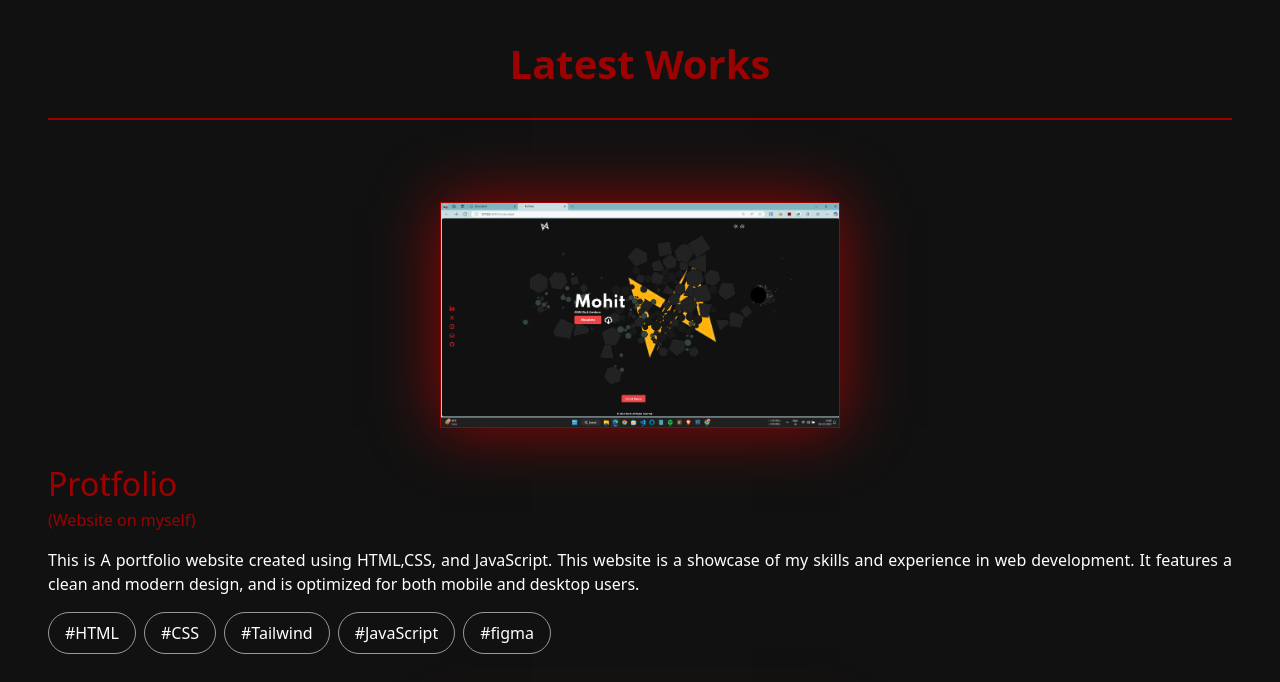
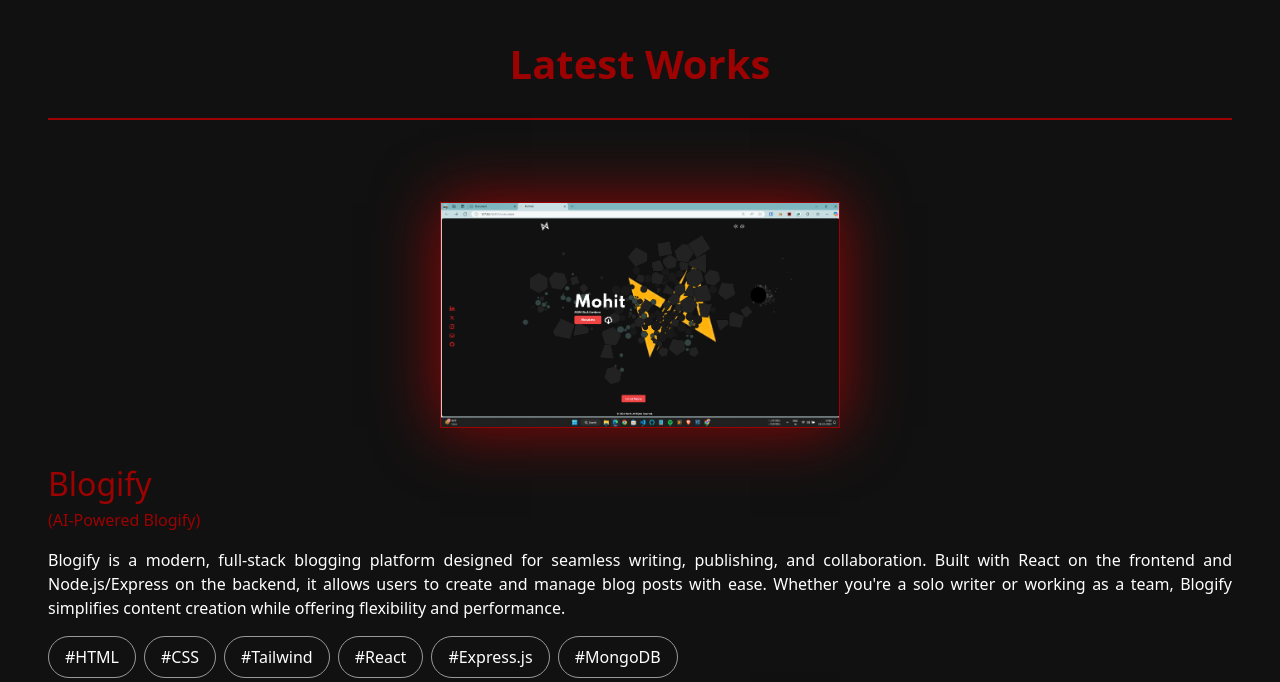
Before and after one commit to hellomohit722/Portfolio, a website: page Porfolio/project.html in a window 1280 px wide. Shown: the part 118-800 px from the top of the page. Drawn offline with Linux system fonts and the light colour scheme.

Commit message:
Update project.html

```diff
--- a/Porfolio/project.html
+++ b/Porfolio/project.html
@@ -37,24 +37,7 @@
                     <line x1="4.22" y1="19.78" x2="5.64" y2="18.36"></line>
                     <line x1="18.36" y1="5.64" x2="19.78" y2="4.22"></line>
                 </svg>
-                <!-- Moon -->
 
-                <!-- <svg class="hover:text-[#ee1e1e] scale-x-110" xmlns="http://www.w3.org/2000/svg" width="24" height="24" viewBox="0 0 24 24" fill="none"
-                    stroke="currentColor" stroke-width="2" stroke-linecap="round" stroke-linejoin="round"
-                    class="hidden">
-                    <path d="M21 12.79A9 9 0 1 1 11.21 3 7 7 0 0 0 21 12.79z"></path>
-                </svg> -->
-
-                <!-- phone -->
-                <!-- <a href="tel:7082182699">
-                <svg class="hover:text-[#ee1e1e] scale-x-110" xmlns="http://www.w3.org/2000/svg" width="24" height="24" viewBox="0 0 24 24" fill="none"
-                    stroke="currentColor" stroke-width="2" stroke-linecap="round" stroke-linejoin="round"
-                    class="feather feather-phone">
-                    <path
-                        d="M22 16.92v3a2 2 0 0 1-2.18 2 19.79 19.79 0 0 1-8.63-3.07 19.5 19.5 0 0 1-6-6 19.79 19.79 0 0 1-3.07-8.67A2 2 0 0 1 4.11 2h3a2 2 0 0 1 2 1.72 12.84 12.84 0 0 0 .7 2.81 2 2 0 0 1-.45 2.11L8.09 9.91a16 16 0 0 0 6 6l1.27-1.27a2 2 0 0 1 2.11-.45 12.84 12.84 0 0 0 2.81.7A2 2 0 0 1 22 16.92z">
-                    </path>
-                </svg>
-            </a> -->
                 <!-- message -->
             <a href="connect.html">
                 <svg class="hover:text-[#ee1e1e] scale-x-110" xmlns="http://www.w3.org/2000/svg" width="24" height="24" viewBox="0 0 24 24" fill="none"
@@ -67,6 +50,31 @@
         </header>
         <section class="container">
             <h2 class="heading">Latest Works</h2>
+            <div class="work">
+                <a href="https://blogify-frontend-lyart.vercel.app/" class="work-link">
+                    <div class="work-item">
+                        <img src="./assets/images/Porfolio.png" alt="Protfolio" class="work-image">
+                        <!-- <span class="work-label">Portfolio</span> -->
+                    </div>
+                </a>
+                <div class="work-description">
+                    <h3>Blogify</h3>
+                    <span>(AI-Powered Blogify)</span>
+                    <p>
+                    Blogify is a modern, full-stack blogging platform designed for seamless writing, publishing, and collaboration.
+                    Built with React on the frontend and Node.js/Express on the backend, it allows users to create and manage blog posts with ease.
+                    Whether you're a solo writer or working as a team, Blogify simplifies content creation while offering flexibility and performance.
+                    </p>
+                    <ul class="tags">
+                        <li>#HTML</li>
+                        <li>#CSS</li>
+                        <li>#Tailwind</li>
+                        <li>#React</li>
+                        <li>#Express.js</li>
+                        <li>#MongoDB</li>
+                    </ul>
+                </div>
+            </div>
             <div class="work">
                 <a href="#" class="work-link">
                     <div class="work-item">
@@ -141,4 +149,5 @@
         </section>
 </body>
 
+
 </html>
```
